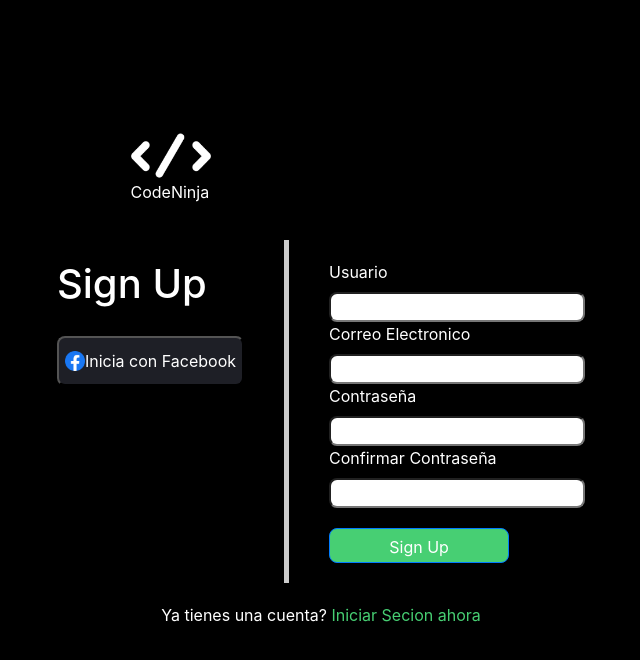
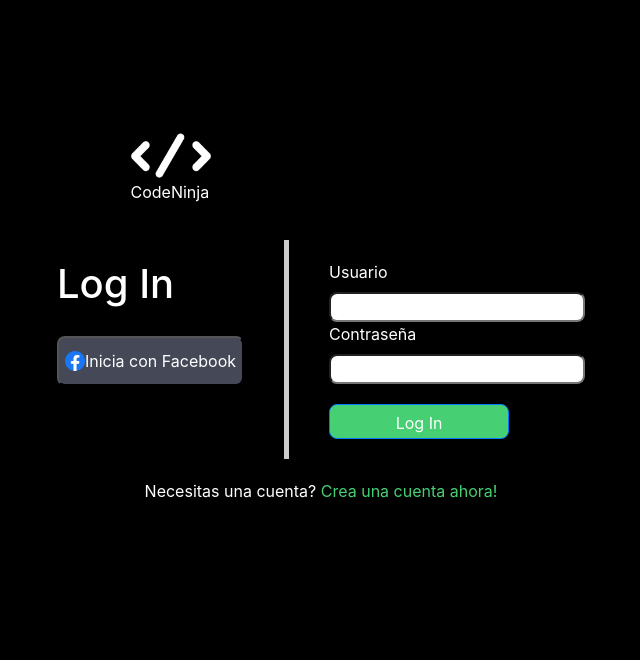
Before and after one commit to ErickMolina2003/code-ninja, an Angular app: page / in a window 1280 px wide. Shown: the top 660 px of the page, without its empty margins (319-959 px from the left). Built offline with nearby package versions, Linux system fonts and the light colour scheme.

Commit message:
componente Login terminado

```diff
--- a/src/app/app.component.html
+++ b/src/app/app.component.html
@@ -1,2 +1,2 @@
 <router-outlet></router-outlet>
-<app-sign-up></app-sign-up>
+<app-login></app-login>
--- a/src/app/app.module.ts
+++ b/src/app/app.module.ts
@@ -4,11 +4,13 @@ import { BrowserModule } from '@angular/platform-browser';
 import { AppRoutingModule } from './app-routing.module';
 import { AppComponent } from './app.component';
 import { SignUpComponent } from './componets/sign-up/sign-up.component';
+import { LoginComponent } from './componets/login/login.component';
 
 @NgModule({
   declarations: [
     AppComponent,
-    SignUpComponent
+    SignUpComponent,
+    LoginComponent
   ],
   imports: [
     BrowserModule,
--- /dev/null
+++ b/src/app/componets/login/login.component.html
@@ -0,0 +1,29 @@
+<div class="divprincipal">
+    <div class="divhead">
+        <img class="logoCodeninja" src="../assets/img/logo_codeninja.png" alt="logo codeninja">
+        <p class="p1">CodeNinja</p>
+    </div>
+    <div class="divsection">
+        <div class="div1">
+            <h1>Log In</h1>
+            <button class="btn1">
+                <img class="logo" src="../assets/img/facebooklogo.png" alt="facebook">Inicia con Facebook
+            </button>
+        </div >
+
+        <div class="divider"></div>
+
+        <div class="div2">
+            <label class="l1" for="username1">Usuario</label>
+            <input class="input1" id="username1" type="text">
+
+            <label class="l1" for="password1">Contraseña</label>
+            <input class="input1" id="password1" type="password">
+
+            <button type="button" class="btn btn-primary">Log In</button>
+        </div>
+    </div>
+    <div class="divfoot">
+        <p class="p1">Necesitas una cuenta? <a class="link" href="">Crea una cuenta ahora!</a></p>
+    </div>
+</div>
--- /dev/null
+++ b/src/app/componets/login/login.component.scss
@@ -0,0 +1,107 @@
+.divprincipal{
+    display: flex;
+	flex-direction: column;
+	flex-wrap: nowrap;
+	justify-content: flex-start;
+	align-items: center;
+	align-content: flex-start;
+    margin: 5px;
+    margin-top: 80px;
+    height: 75vh;
+    width: auto;
+}
+
+.divhead{
+    display: flex;
+	flex-direction: column;
+	flex-wrap: nowrap;
+	justify-content: flex-start;
+	align-items: baseline;
+	align-content: flex-start;
+    margin: 50px 0 20px;
+    width: 30%;
+}
+
+
+
+.divsection{
+    display: flex;
+	flex-direction: row;
+	flex-wrap: nowrap;
+	justify-content: center;
+	align-items: center;
+	align-content: flex-start;
+}
+.divider {
+    border-left: 5px solid #ccc;
+    height: 100%;
+  }
+.div1{
+    display: flex;
+	flex-direction: column;
+	flex-wrap: nowrap;
+	justify-content: flex-start;
+	align-items: flex-start;
+	align-content: stretch;
+    padding: 20px;
+    height: 100%;
+    margin-right: 20px;
+}
+
+.div2{
+    display: flex;
+	flex-direction: column;
+	flex-wrap: nowrap;
+	justify-content: flex-start;
+	align-items: flex-start;
+	align-content: flex-start;
+    padding: 20px;
+    height: 100%;
+    margin-left: 20px;
+}
+
+.divfoot{
+    margin: 20px;
+}
+
+.l1,.p1,h1{
+    color: white;
+}
+
+
+
+.input1{
+    border-radius: 8px;
+}
+
+.btn-primary{
+width: 180px;
+height: 35px;
+margin-top: 20px;
+background-color: #47CF73;
+border-radius: 8px;
+}
+.btn1{
+    display: flex;
+    align-items: center;
+    justify-content: center;
+    height: 50px;
+    border-radius: 8px;
+    background: #444857;
+    color: white;
+    margin-top: 20px;
+    }
+
+
+.logo{
+    height: 20px;
+    width: 20px;
+}
+.link{
+    color: #47CF73;
+}
+
+.logoCodeninja{
+    height: 50px;
+    width: 80px;
+}
```
Also changed, not shown: src/app/componets/login/login.component.ts (added, +10 -0 lines), 1 other file (tests, documents, lock files or other folders).
